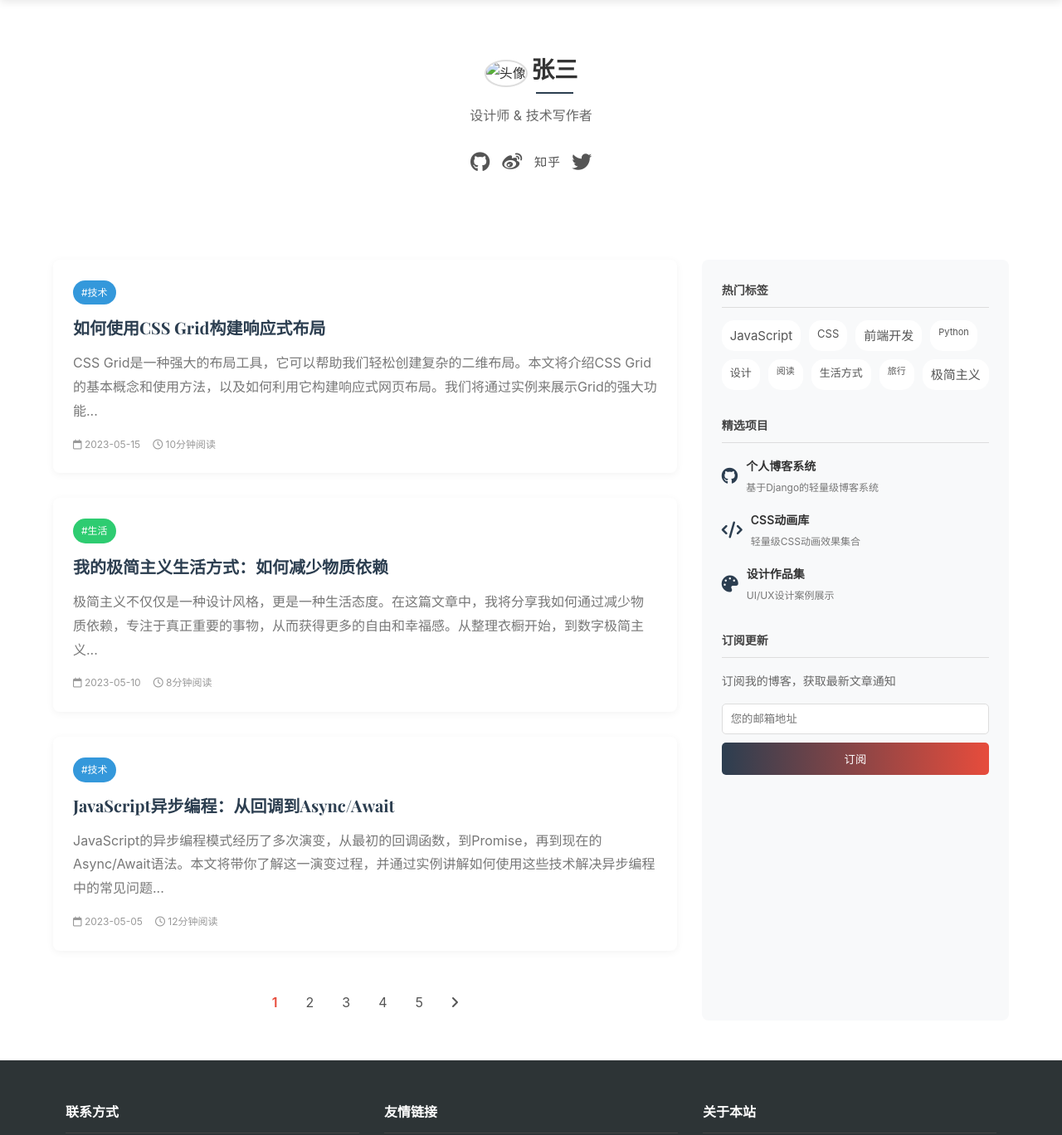
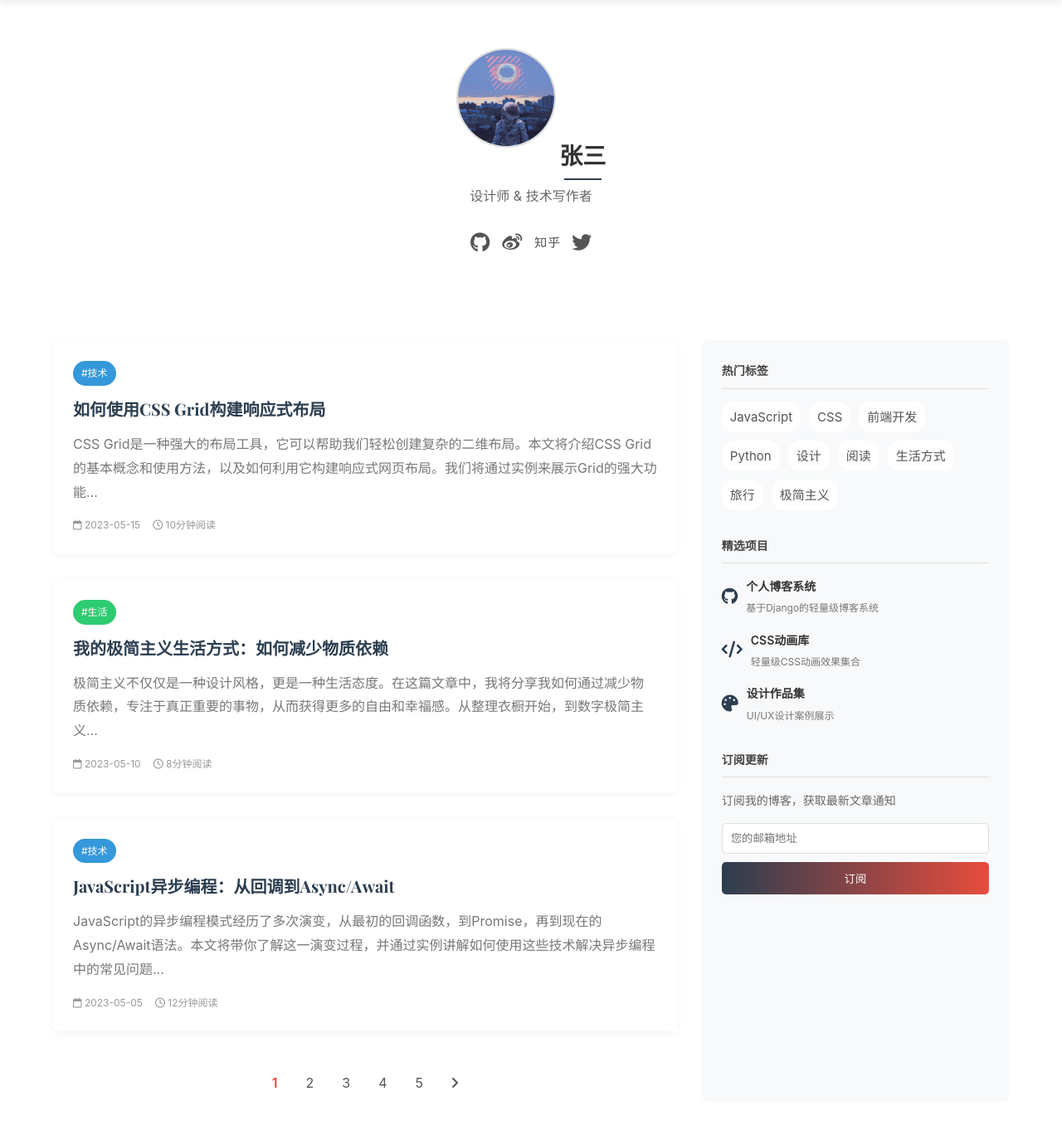
Before and after one commit to Tr-art-code/myblog, a Django app: template myblog/app01/templates/main.html in a window 1280 px wide. Shown: the part 70-1438 px from the top of the page at 83% size. Run offline with Django 3.2, Linux system fonts and the light colour scheme; the template is opened without the code that fills it, so the values that code supplies are empty; some libraries are stand-ins or nearby versions.

Commit message:
refactor(templates): 使用静态文件路径替换硬编码图片链接
将硬编码的图片链接替换为Django静态文件路径，提高代码的可维护性和灵活性

```diff
--- a/myblog/app01/templates/main.html
+++ b/myblog/app01/templates/main.html
@@ -1,3 +1,4 @@
+{% load static %}
 <!DOCTYPE html>
 <html lang="zh-CN">
 <head>
@@ -558,7 +559,7 @@
         <!-- 个人简介横幅 -->
         <div class="container">
             <div class="profile-banner">
-                <img src="https://via.placeholder.com/120" alt="头像" class="avatar">
+                <img src="{% static 'img/yuhangyuan.jpg' %}" alt="头像" class="avatar">
                 <h1 class="profile-name">张三</h1>
                 <p class="profile-bio">设计师 & 技术写作者</p>
                 <div class="social-icons">
@@ -623,13 +624,13 @@
                     <h3 class="sidebar-title">热门标签</h3>
                     <div class="tag-cloud">
                         <a href="#" class="tag l">JavaScript</a>
-                        <a href="#" class="tag m">CSS</a>
+                        <a href="#" class="tag l">CSS</a>
                         <a href="#" class="tag l">前端开发</a>
-                        <a href="#" class="tag s">Python</a>
-                        <a href="#" class="tag m">设计</a>
-                        <a href="#" class="tag s">阅读</a>
-                        <a href="#" class="tag m">生活方式</a>
-                        <a href="#" class="tag s">旅行</a>
+                        <a href="#" class="tag l">Python</a>
+                        <a href="#" class="tag l">设计</a>
+                        <a href="#" class="tag l">阅读</a>
+                        <a href="#" class="tag l">生活方式</a>
+                        <a href="#" class="tag l">旅行</a>
                         <a href="#" class="tag l">极简主义</a>
                     </div>
                 </div>
@@ -713,7 +714,7 @@
 
     <!-- 微信二维码弹窗 -->
     <div class="qr-modal">
-        <img src="https://via.placeholder.com/200" alt="微信二维码">
+        <img src="{% static 'img/yuhangyuan.jpg' %}" alt="微信二维码">
     </div>
 
     <script>
```
